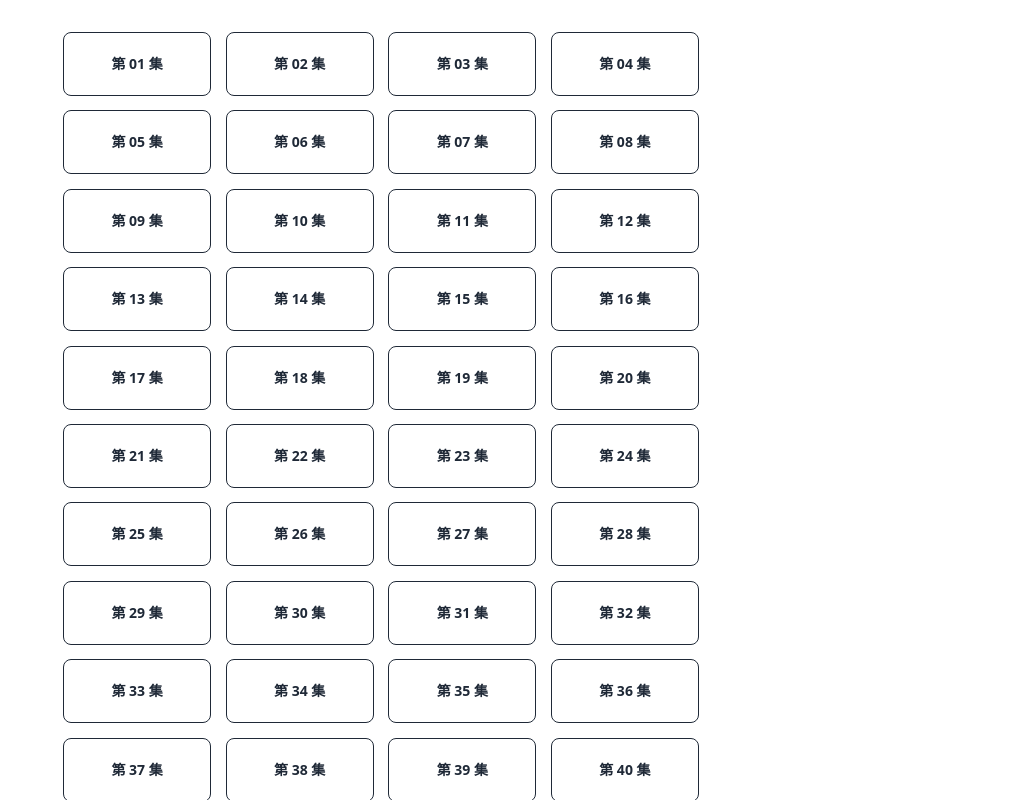
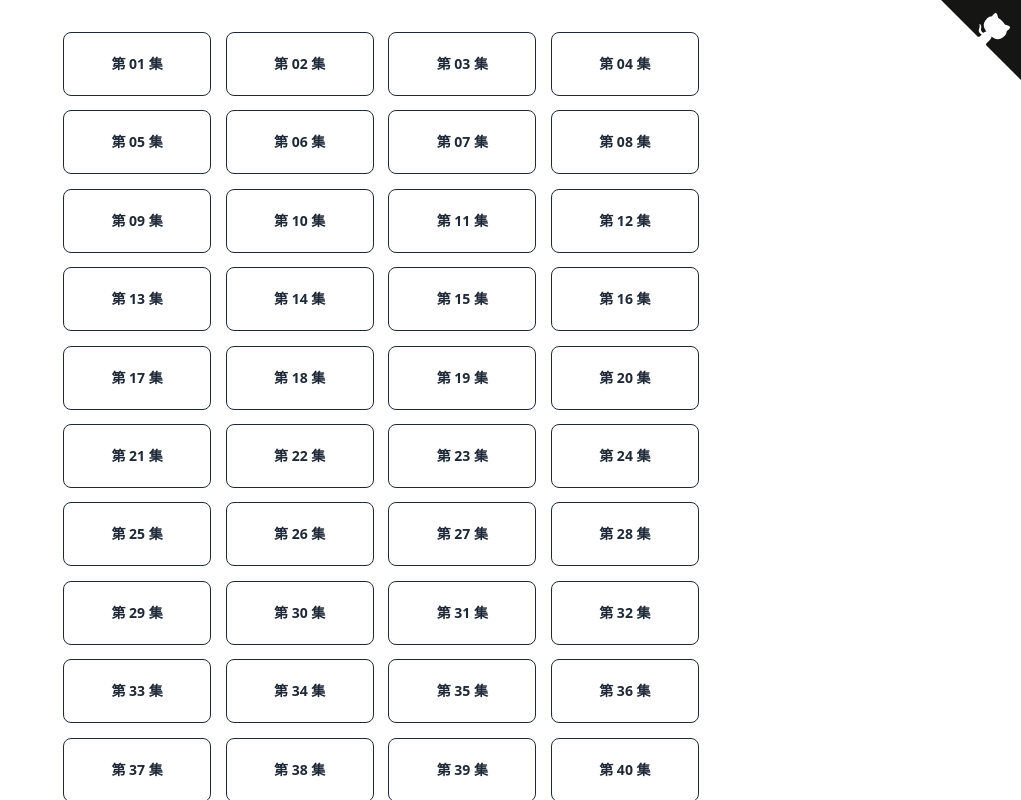
Before and after one commit to justorez/peppa, a Vue app: page /#/ in a window 1280 px wide. Shown: the whole page, without its empty margins (259-1280 px from the left). Built offline with nearby package versions, Linux system fonts and the light colour scheme.

Commit message:
chore: add github fork logo

```diff
--- a/index.html
+++ b/index.html
@@ -5,10 +5,20 @@
     <!-- <link rel="icon" type="image/svg+xml" href="/vite.svg" /> -->
     <link rel="icon" href="/head.png">
     <meta name="viewport" content="width=device-width, initial-scale=1.0" />
-    <title>Peppa Pig</title>
+    <meta name="description" content="挑战 52 天背完小猪佩奇，配套练习，记录进度">
+    <title>挑战 52 天背完小猪佩奇</title>
+    <link rel="stylesheet" href="style/github.css">
   </head>
   <body>
     <div id="app"></div>
+    <a href="https://github.com/justorez/peppa" class="github-corner" title="Fork me on github">
+      <svg viewBox="0 0 250 250" style="fill:#151513; color:#fff; position: absolute; top: 0; border: 0; right: 0;" aria-hidden="true">
+        <path d="M0,0 L115,115 L130,115 L142,142 L250,250 L250,0 Z"></path><path d="M128.3,109.0 C113.8,99.7 119.0,89.6 119.0,89.6 C122.0,82.7 120.5,78.6 120.5,78.6 C119.2,72.0 123.4,76.3 123.4,76.3 C127.3,80.9 125.5,87.3 125.5,87.3 C122.9,97.6 130.6,101.9 134.4,103.2" fill="currentColor" style="transform-origin: 130px 106px;" class="octo-arm">
+        </path>
+        <path d="M115.0,115.0 C114.9,115.1 118.7,116.5 119.8,115.4 L133.7,101.6 C136.9,99.2 139.9,98.4 142.2,98.6 C133.8,88.0 127.5,74.4 143.8,58.0 C148.5,53.4 154.0,51.2 159.7,51.0 C160.3,49.4 163.2,43.6 171.4,40.1 C171.4,40.1 176.1,42.5 178.8,56.2 C183.1,58.6 187.2,61.8 190.9,65.4 C194.5,69.0 197.7,73.2 200.1,77.6 C213.8,80.2 216.3,84.9 216.3,84.9 C212.7,93.1 206.9,96.0 205.4,96.6 C205.1,102.4 203.0,107.8 198.3,112.5 C181.9,128.9 168.3,122.5 157.7,114.1 C157.9,116.9 156.7,120.9 152.7,124.9 L141.0,136.5 C139.8,137.7 141.6,141.9 141.8,141.8 Z" fill="currentColor" class="octo-body">
+        </path>
+      </svg>
+    </a>
     <script type="module" src="/src/main.ts"></script>
   </body>
 </html>
--- /dev/null
+++ b/public/style/github.css
@@ -0,0 +1,39 @@
+.github-corner svg {
+    width: 60px;
+    height: 60px;
+}
+
+.github-corner:hover .octo-arm {
+    animation: octocat-wave 560ms ease-in-out;
+}
+
+@keyframes octocat-wave {
+    0%,
+    100% {
+        transform: rotate(0);
+    }
+    20%,
+    60% {
+        transform: rotate(-25deg);
+    }
+    40%,
+    80% {
+        transform: rotate(10deg);
+    }
+}
+
+@media (min-width: 640px) {
+    .github-corner svg {
+        width: 80px;
+        height: 80px;
+    }
+}
+
+@media (max-width: 640px) {
+    .github-corner:hover .octo-arm {
+        animation: none;
+    }
+    .github-corner .octo-arm {
+        animation: octocat-wave 560ms ease-in-out;
+    }
+}
```
Also changed, not shown: resource/2.png, 1 other file (tests, documents, lock files or other folders).
